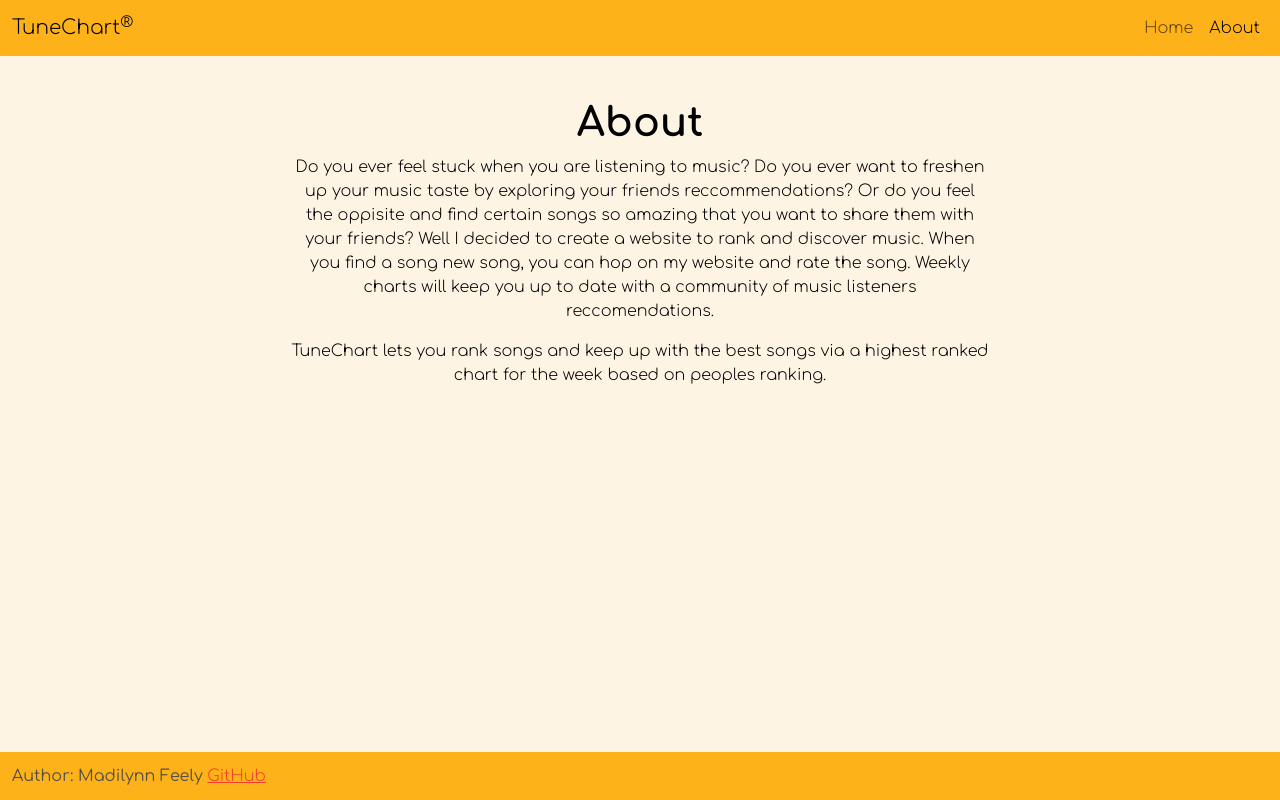
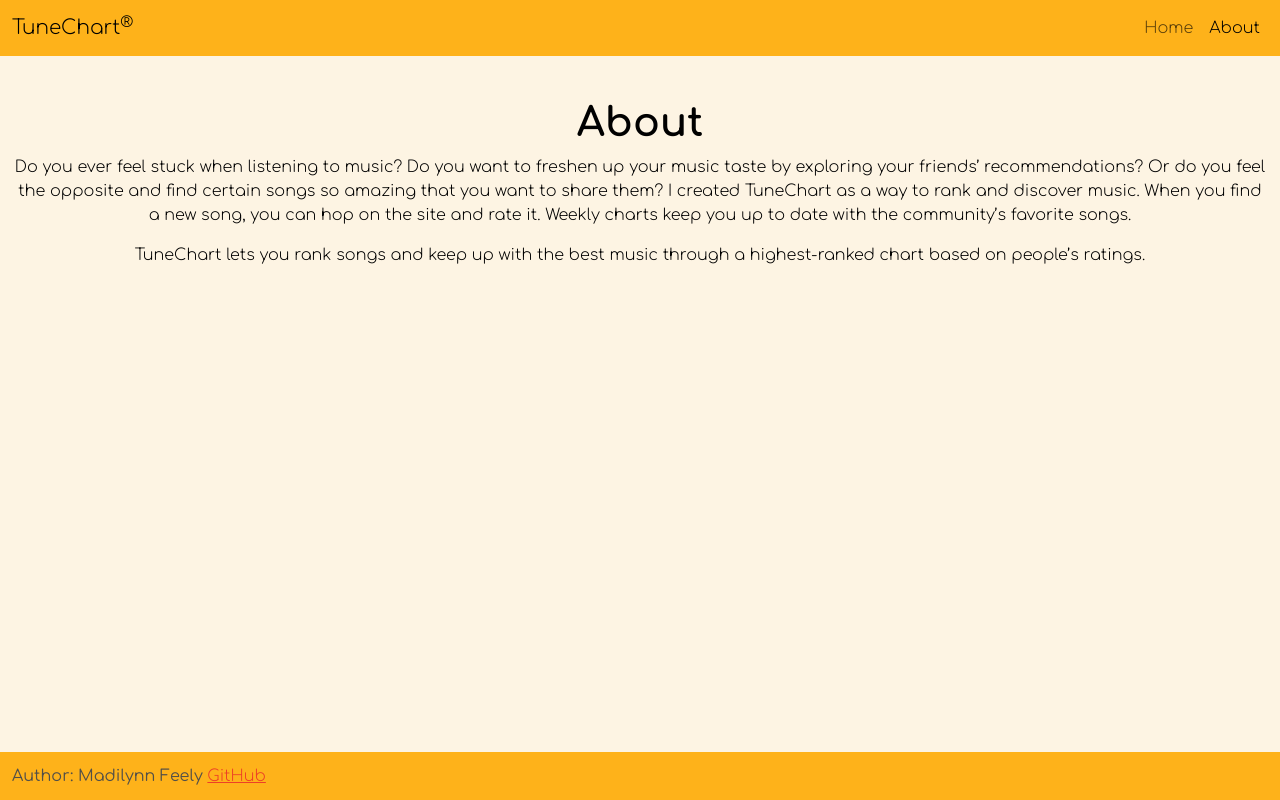
Before and after one commit to feelymadi/startup, a React (Vite) app: page /about in a window 1280 px wide. Built offline with nearby package versions, Linux system fonts and the light colour scheme.

Commit message:
more comments and fixed typos in about page

```diff
--- a/src/about/about.jsx
+++ b/src/about/about.jsx
@@ -1,26 +1,26 @@
-import React from 'react';
-import './about.css';
-
 export function About() {
   return (
     <main className="container-fluid text-center py-4">
       <div>
         <h1>About</h1>
+
         <div className="grid">
           <p>
-            Do you ever feel stuck when you are listening to music? Do you ever want
-            to freshen up your music taste by exploring your friends reccommendations?
-            Or do you feel the oppisite and find certain songs so amazing that you want
-            to share them with your friends? Well I decided to create a website to rank
-            and discover music. When you find a song new song, you can hop on my website
-            and rate the song. Weekly charts will keep you up to date with a community of
-            music listeners reccomendations.
+            Do you ever feel stuck when listening to music? Do you want to
+            freshen up your music taste by exploring your friends’ recommendations?
+            Or do you feel the opposite and find certain songs so amazing that
+            you want to share them?
+
+            I created TuneChart as a way to rank and discover music. When you
+            find a new song, you can hop on the site and rate it. Weekly charts
+            keep you up to date with the community’s favorite songs.
           </p>
         </div>
+
         <div className="grid">
           <p>
-            TuneChart lets you rank songs and keep up with the best songs
-            via a highest ranked chart for the week based on peoples ranking.
+            TuneChart lets you rank songs and keep up with the best music
+            through a highest-ranked chart based on people’s ratings.
           </p>
         </div>
       </div>
--- a/src/login/login.jsx
+++ b/src/login/login.jsx
@@ -6,14 +6,16 @@ export function Login({ onLogin }) {
   const [password, setPassword] = useState('');
   const navigate = useNavigate();
 
+    // if an email is submitted navigate to profile
   function handleSubmit(e) {
     e.preventDefault();
     if (email.trim() !== '') {
       onLogin({ email });
-      navigate('/profile'); // redirect after login
+      navigate('/profile');
     }
   }
 
+    // same as submit but for create button
   function handleCreate() {
     if (email.trim() !== '') {
       onLogin({ email });
```
